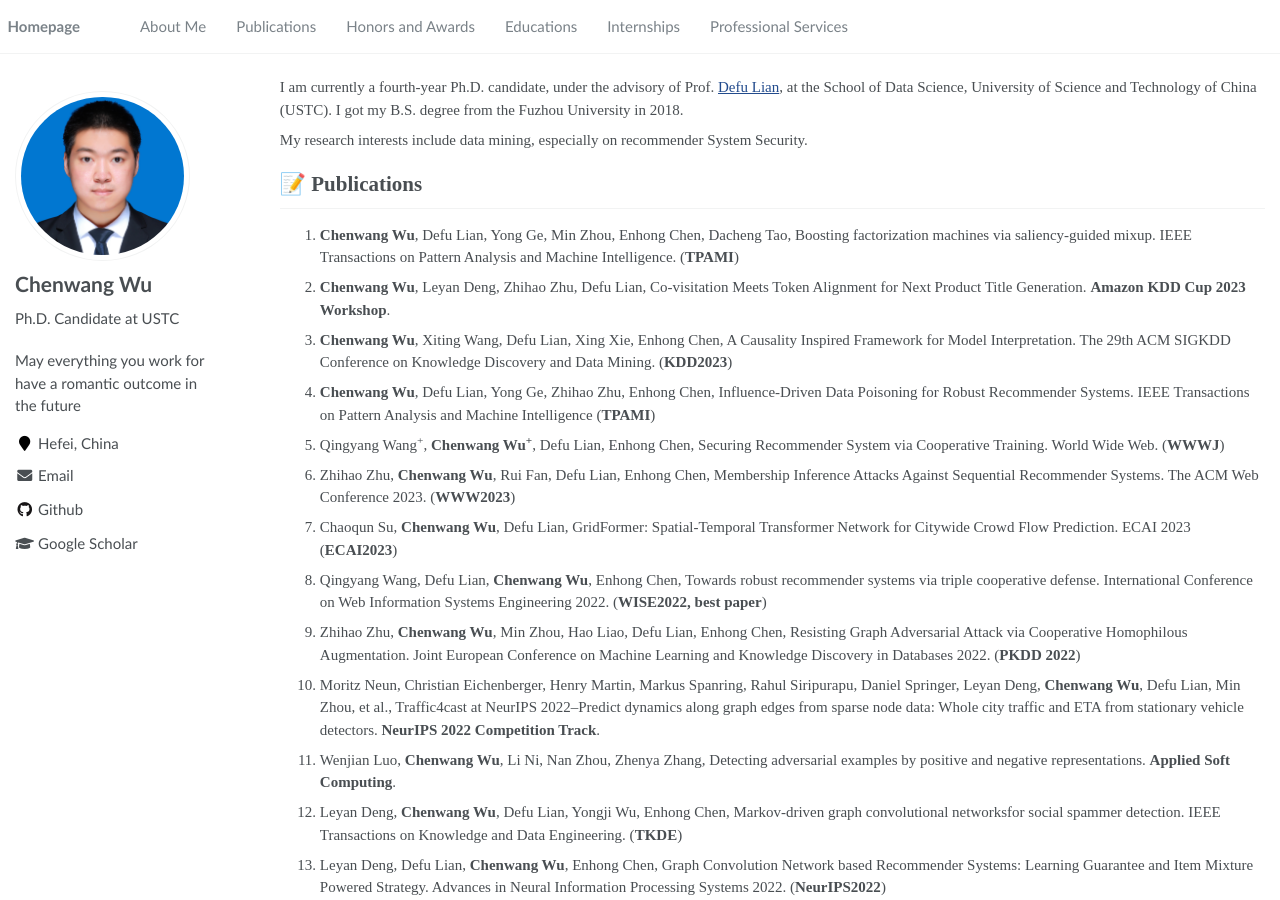
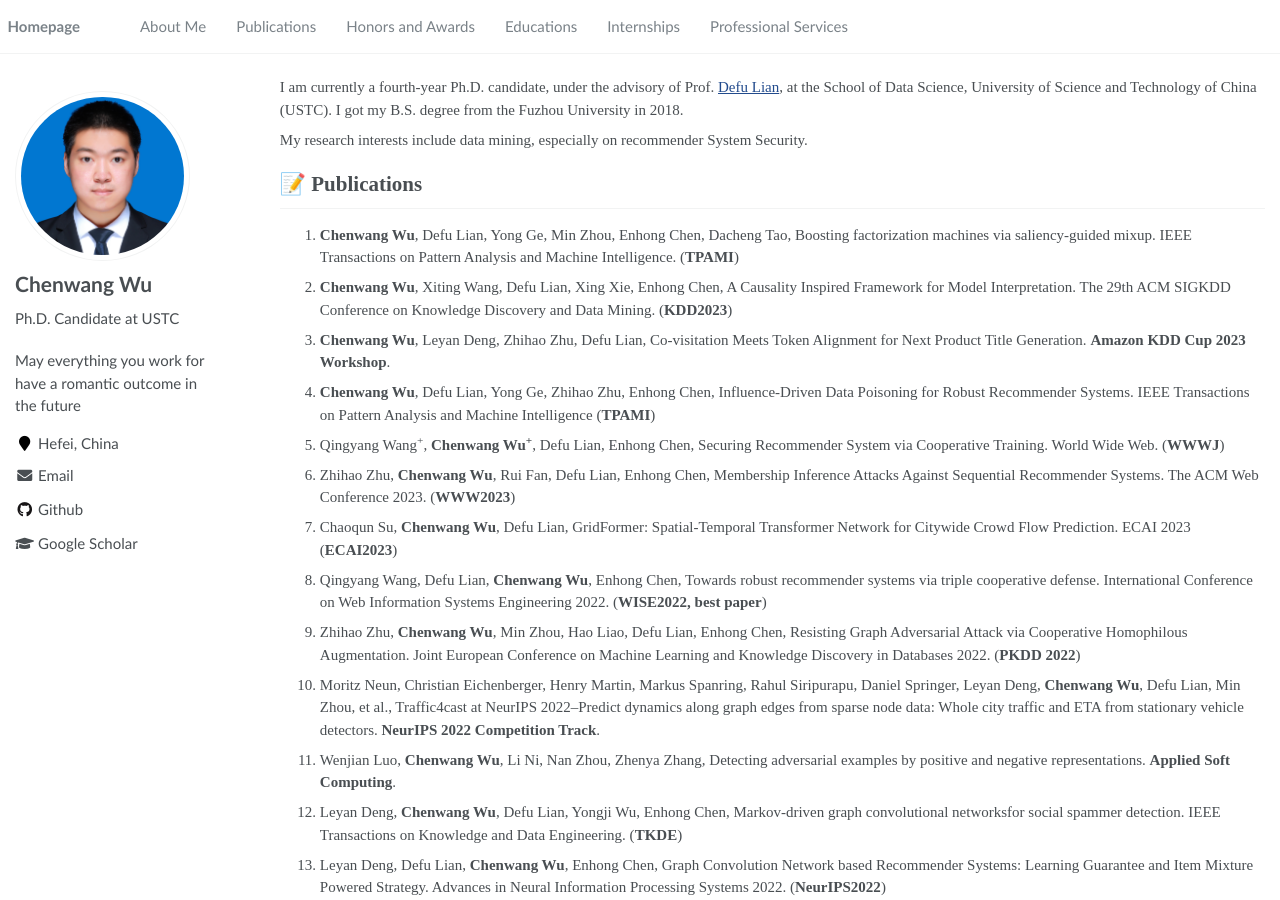
Before and after one commit to Daftstone/Daftstone.github.io, a Jekyll site: the page built from _pages/about.md, in a window 1280 px wide and 900 px high. Built offline with Jekyll 4.4.1, drawn with Linux system fonts in a browser that asks for light colours; part of the change alters nothing that is shown.

```diff
--- a/_pages/about.md
+++ b/_pages/about.md
@@ -27,12 +27,12 @@ My research interests include data mining, especially on recommender System Secu
 
 # 📝 Publications
 1. **Chenwang Wu**, Defu Lian, Yong Ge, Min Zhou, Enhong Chen, Dacheng Tao, Boosting factorization machines via saliency-guided mixup. IEEE Transactions on Pattern Analysis and Machine Intelligence. (**TPAMI**)
+6. **Chenwang Wu**, Xiting Wang, Defu Lian, Xing Xie, Enhong Chen, A Causality Inspired Framework for Model Interpretation. The 29th ACM SIGKDD Conference on Knowledge Discovery and Data Mining. (**KDD2023**)
 2. **Chenwang Wu**, Leyan Deng, Zhihao Zhu, Defu Lian, Co-visitation Meets Token Alignment for Next Product Title Generation. **Amazon KDD Cup 2023 Workshop**.
-6. **Chenwang Wu**, Xiting Wang, Defu Lian, Xing Xie, Enhong Chen, A Causality Inspired Framework for Model Interpretation. The 29th ACM SIGKDD Conference on Knowledge Discovery and Data Mining. (**KDD2023**)
-7. **Chenwang Wu**, Defu Lian, Yong Ge, Zhihao Zhu, Enhong Chen, Influence-Driven Data Poisoning for Robust Recommender Systems. IEEE Transactions on Pattern Analysis and Machine Intelligence (**TPAMI**)
-8. Qingyang Wang<sup>+</sup>, **Chenwang Wu<sup>+</sup>**, Defu Lian, Enhong Chen, Securing Recommender System via Cooperative Training. World Wide Web. (**WWWJ**)
-9. Zhihao Zhu, **Chenwang Wu**, Rui Fan, Defu Lian, Enhong Chen, Membership Inference Attacks Against Sequential Recommender Systems. The ACM Web Conference 2023. (**WWW2023**)
-10. Chaoqun Su, **Chenwang Wu**, Defu Lian, GridFormer: Spatial-Temporal Transformer Network for Citywide Crowd Flow Prediction. ECAI 2023 (**ECAI2023**)
+8. **Chenwang Wu**, Defu Lian, Yong Ge, Zhihao Zhu, Enhong Chen, Influence-Driven Data Poisoning for Robust Recommender Systems. IEEE Transactions on Pattern Analysis and Machine Intelligence (**TPAMI**)
+9. Qingyang Wang<sup>+</sup>, **Chenwang Wu<sup>+</sup>**, Defu Lian, Enhong Chen, Securing Recommender System via Cooperative Training. World Wide Web. (**WWWJ**)
+10. Zhihao Zhu, **Chenwang Wu**, Rui Fan, Defu Lian, Enhong Chen, Membership Inference Attacks Against Sequential Recommender Systems. The ACM Web Conference 2023. (**WWW2023**)
+11. Chaoqun Su, **Chenwang Wu**, Defu Lian, GridFormer: Spatial-Temporal Transformer Network for Citywide Crowd Flow Prediction. ECAI 2023 (**ECAI2023**)
 12. Qingyang Wang, Defu Lian, **Chenwang Wu**, Enhong Chen, Towards robust recommender systems via triple cooperative defense. International Conference on Web Information Systems Engineering 2022. (**WISE2022, best paper**)
 14. Zhihao Zhu, **Chenwang Wu**, Min Zhou, Hao Liao, Defu Lian, Enhong Chen, Resisting Graph Adversarial Attack via Cooperative Homophilous Augmentation. Joint European Conference on Machine Learning and Knowledge Discovery in Databases 2022. (**PKDD 2022**)
 15. Moritz Neun, Christian Eichenberger, Henry Martin, Markus Spanring, Rahul Siripurapu, Daniel Springer, Leyan Deng, **Chenwang Wu**, Defu Lian, Min Zhou, et al., Traffic4cast at NeurIPS 2022–Predict dynamics along graph edges from sparse node data: Whole city traffic and ETA from stationary vehicle detectors. **NeurIPS 2022 Competition Track**.
```
